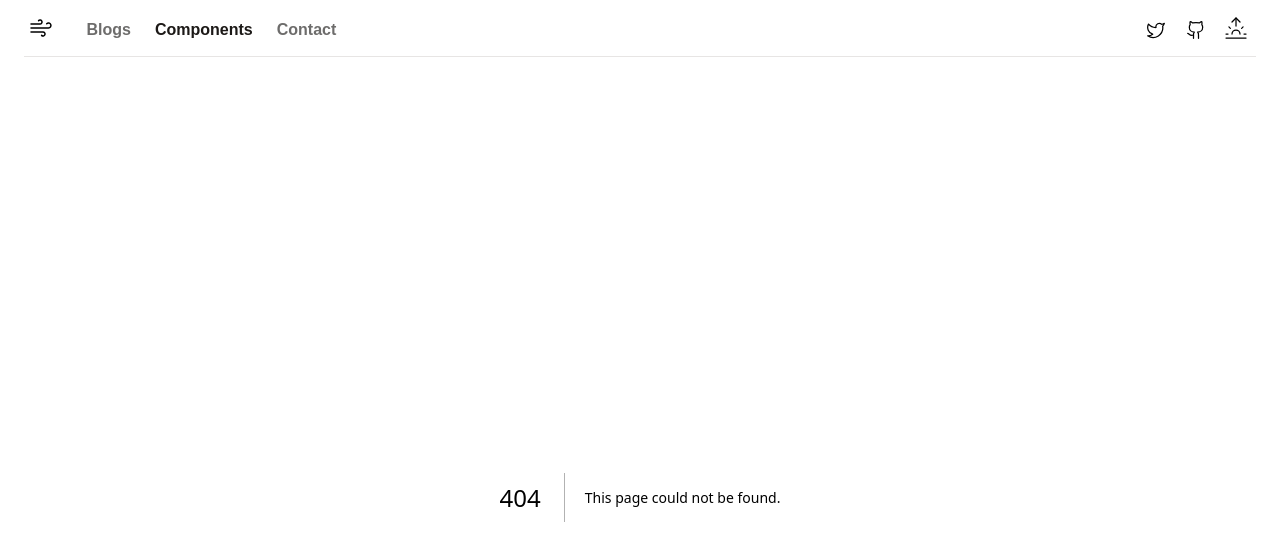
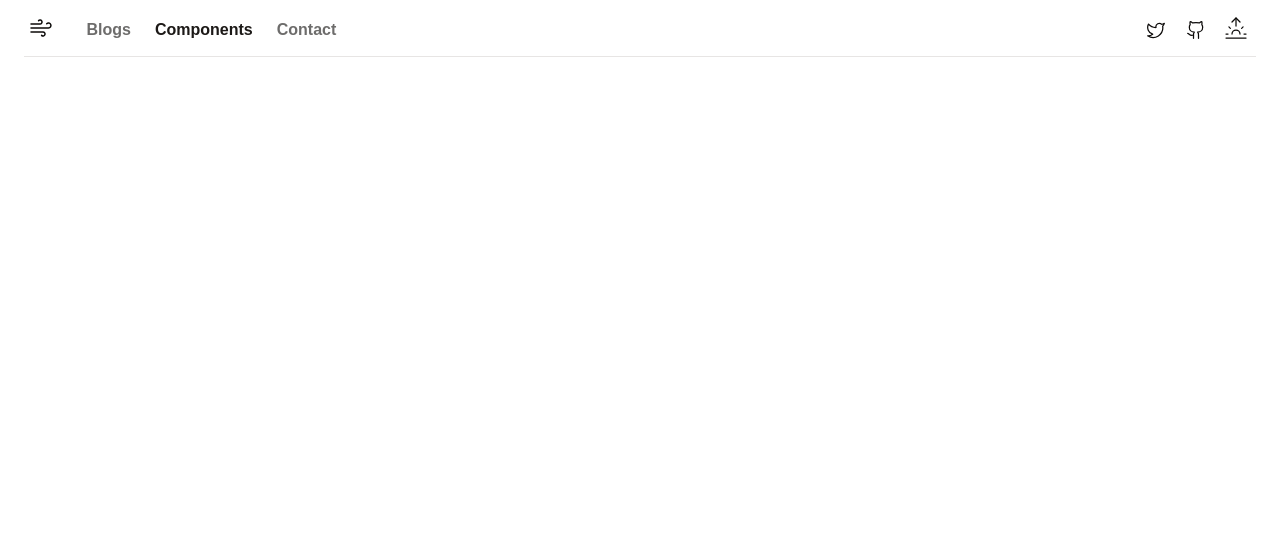
Before and after one commit to mxnan/nextjs-velite-tailwind-framer, a Next.js app: page /components in a window 1280 px wide. Before the commit this address had no page. Shown: the top 560 px of the page. Built offline with nearby package versions, Linux system fonts and the light colour scheme; a web font is replaced by a local one.

Commit message:
:wrench:  setup (pages)

```diff
--- a/app/(pages)/blogs/[...slug]/page.tsx
+++ b/app/(pages)/blogs/[...slug]/page.tsx
@@ -1,5 +1,6 @@
 import { blogs } from "#site/content";
 import { MDXContent } from "@/components/mdx/mdx-components";
+import { cn } from "@/lib/utils";
 
 import { notFound } from "next/navigation";
 
@@ -30,7 +31,14 @@ export default async function BlogPage({ params }: BlogPageProps) {
   }
   return (
     <section className="w-full max-w-5xl mx-auto">
-      <MDXContent code={blog.content} />
+      <div
+        className={cn(
+          "w-full max-w-4xl",
+          blog.status === "draft" && "opacity-30"
+        )}
+      >
+        <MDXContent code={blog.content} />
+      </div>
     </section>
   );
 }
--- /dev/null
+++ b/app/(pages)/components/page.tsx
@@ -0,0 +1,9 @@
+import React from 'react'
+
+export default function ComponentIntroPage() {
+  return (
+   <section>
+
+   </section>
+  )
+}
--- /dev/null
+++ b/app/(pages)/contact/page.tsx
@@ -0,0 +1,9 @@
+import React from 'react'
+
+export default function ContactPage() {
+  return (
+  <section>
+
+  </section>
+  )
+}
--- a/app/globals.css
+++ b/app/globals.css
@@ -100,3 +100,25 @@
   animation: 0.5s ease-in both fade-in;
 }
 /* For View transition when theme toggle is clicked */
+
+/* scrollbar track as class for codeblock */
+.scrollbartrack::-webkit-scrollbar-track {
+  @apply bg-stone-800 rounded-xl;
+}
+/* */
+*::-webkit-scrollbar {
+  @apply w-3;
+}
+
+*::-webkit-scrollbar-track {
+  @apply bg-stone-800;
+}
+
+*::-webkit-scrollbar-thumb {
+  @apply bg-stone-300 dark:bg-stone-700 rounded-md border-2 border-gray-500;
+}
+
+::-webkit-scrollbar-thumb:hover {
+  @apply bg-white dark:bg-gray-500;
+}
+/* root scrollbar */
```
